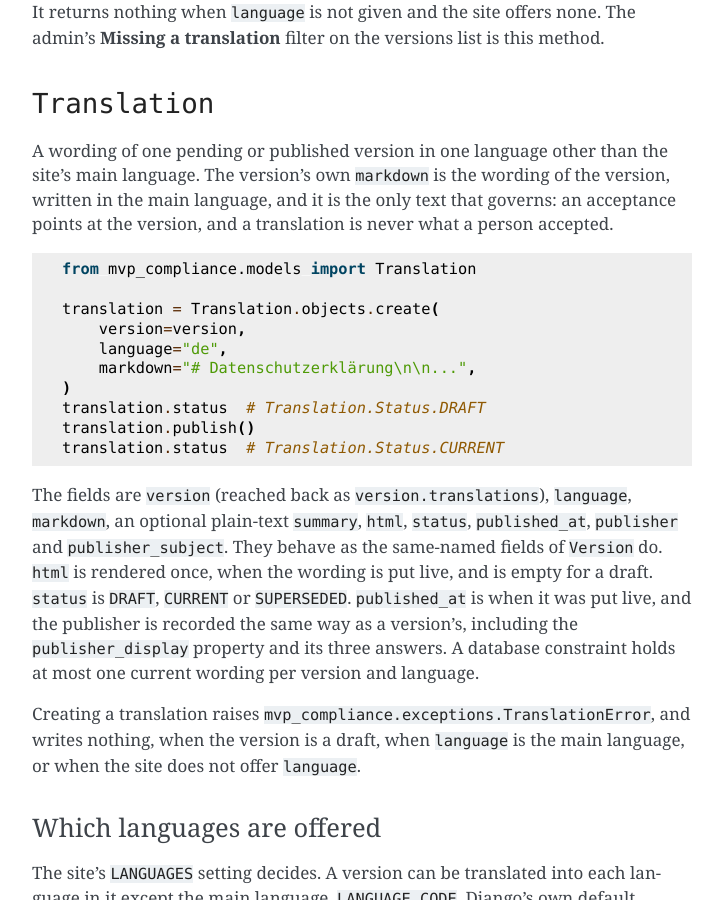
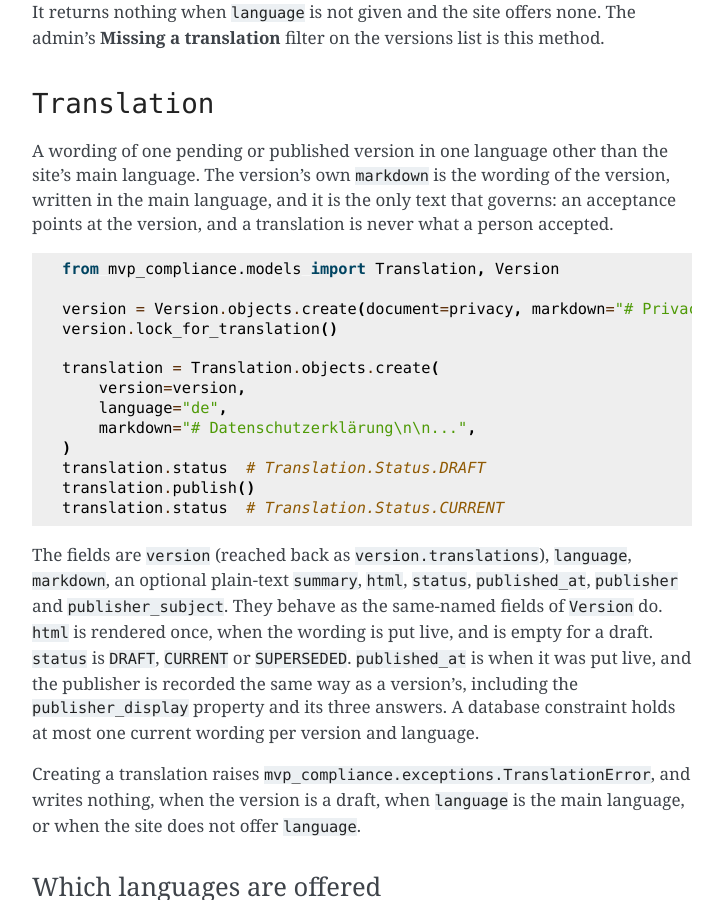
Before and after one commit to django-mvp/django-mvp-compliance, a Sphinx documentation site: the page built from docs/models.md, in a window 1280 px wide and 900 px high, scrolled down 11599 px. Shown: the whole window, without its empty margins (388-1111 px from the left). Built offline with Sphinx 7.4.7, drawn with Linux system fonts in a browser that asks for light colours.

Commit message:
T027: translators need view_version; drafts() leaves out pending versions; models.md Translation example uses its own pending version

````diff
--- a/docs/models.md
+++ b/docs/models.md
@@ -526,7 +526,10 @@ language, and it is the only text that governs: an acceptance points at the vers
 translation is never what a person accepted.
 
 ```python
-from mvp_compliance.models import Translation
+from mvp_compliance.models import Translation, Version
+
+version = Version.objects.create(document=privacy, markdown="# Privacy policy, second edition\n\n...")
+version.lock_for_translation()
 
 translation = Translation.objects.create(
     version=version,
````
Also changed, not shown: CHANGELOG.md (+2 -0 lines), README.md (+1 -1 lines), docs/authoring.md (+2 -1 lines).
